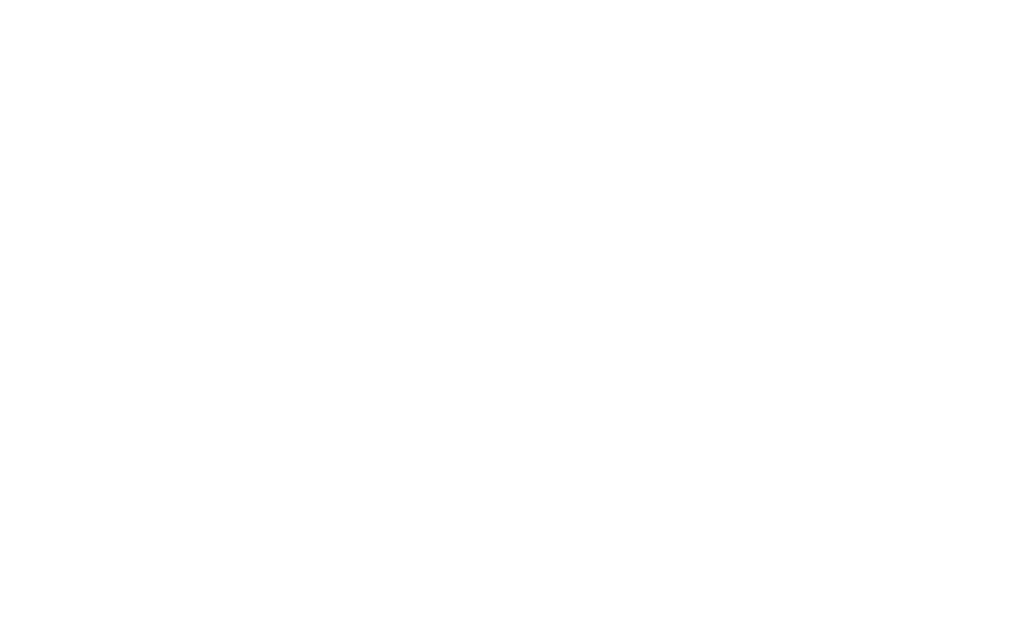
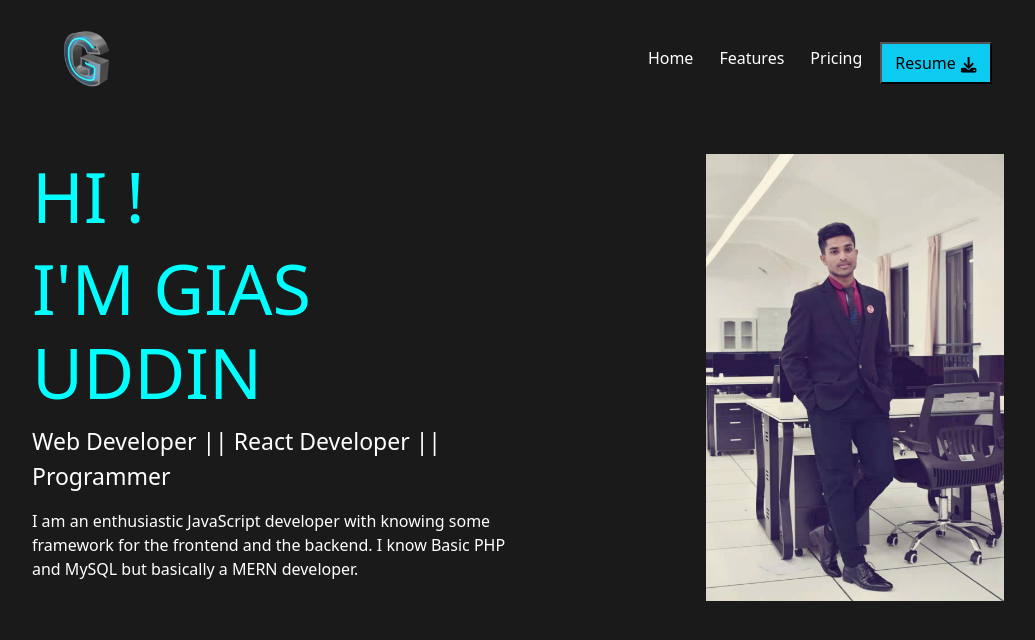
Before and after one commit to shifat97/phitron-portfolio, a plain HTML site: page index.html in a window 1280 px wide. Shown: the whole page, without its empty margins (122-1157 px from the left). Drawn offline with nearby package versions, Linux system fonts and the light colour scheme.

Commit message:
add header and hero section

```diff
--- a/index.html
+++ b/index.html
@@ -3,7 +3,89 @@
   <head>
     <meta charset="UTF-8" />
     <meta name="viewport" content="width=device-width, initial-scale=1.0" />
-    <title>Document</title>
+    <title>Portfolio</title>
+    <link rel="stylesheet" href="style.css" />
+    <link
+      href="https://cdn.jsdelivr.net/npm/bootstrap@5.3.6/dist/css/bootstrap.min.css"
+      rel="stylesheet"
+      integrity="sha384-4Q6Gf2aSP4eDXB8Miphtr37CMZZQ5oXLH2yaXMJ2w8e2ZtHTl7GptT4jmndRuHDT"
+      crossorigin="anonymous"
+    />
   </head>
-  <body></body>
+  <body>
+    <!-- Navbar and Hamburger-->
+    <section id="navbar">
+      <nav class="navbar navbar-expand-lg bg-color">
+        <div class="container-fluid bg-color">
+          <img src="./images/logo.png" width="80" height="80" alt="" />
+          <button
+            class="navbar-toggler bg-white"
+            type="button"
+            data-bs-toggle="collapse"
+            data-bs-target="#navbarText"
+            aria-controls="navbarText"
+            aria-expanded="false"
+            aria-label="Toggle navigation"
+          >
+            <span class="navbar-toggler-icon"></span>
+          </button>
+          <div class="collapse navbar-collapse" id="navbarText">
+            <ul class="navbar-nav me-auto mb-2 mb-lg-0"></ul>
+            <span class="navbar-text">
+              <ul class="navbar-nav me-auto mb-2 mb-lg-0 cs-nav">
+                <li class="nav-item">
+                  <a
+                    class="nav-link active text-white"
+                    aria-current="page"
+                    href="#"
+                    >Home</a
+                  >
+                </li>
+                <li class="nav-item">
+                  <a class="nav-link text-white" href="#">Features</a>
+                </li>
+                <li class="nav-item">
+                  <a class="nav-link text-white" href="#">Pricing</a>
+                </li>
+                <button class="resume">
+                  Resume <span><img src="./icons/download.svg" alt="" /></span>
+                </button>
+              </ul>
+            </span>
+          </div>
+        </div>
+      </nav>
+    </section>
+    <!-- Hero -->
+    <div class="h-48 bg-color"></div>
+    <section id="hero" class="bg-color text-white">
+      <!-- Information -->
+      <div class="info">
+        <h1 class="hero-title">HI !</h1>
+        <h1 class="hero-title">I'M GIAS UDDIN</h1>
+        <p class="hero-headline">
+          Web Developer || React Developer || Programmer
+        </p>
+        <p class="hero-summary">
+          I am an enthusiastic JavaScript developer with knowing some framework
+          for the frontend and the backend. I know Basic PHP and MySQL but
+          basically a MERN developer.
+        </p>
+      </div>
+      <!-- Image -->
+      <div class="img relative">
+        <img class="hero-img absolute" src="./images/gias.jpg" alt="" />
+      </div>
+      <div></div>
+    </section>
+    <!-- Portfolio -->
+    <!-- Skills and Education -->
+    <!-- Contact -->
+    <!-- Footer -->
+    <script
+      src="https://cdn.jsdelivr.net/npm/bootstrap@5.3.6/dist/js/bootstrap.bundle.min.js"
+      integrity="sha384-j1CDi7MgGQ12Z7Qab0qlWQ/Qqz24Gc6BM0thvEMVjHnfYGF0rmFCozFSxQBxwHKO"
+      crossorigin="anonymous"
+    ></script>
+  </body>
 </html>
--- a/style.css
+++ b/style.css
@@ -0,0 +1,118 @@
+* {
+  margin: 0;
+  padding: 0;
+  box-sizing: border-box;
+}
+
+html {
+  background-color: #1a1a1a;
+  padding: 10px;
+}
+
+@media screen and (min-width: 992px) {
+  html {
+    width: 992px;
+    margin: auto;
+  }
+}
+
+/* Universal styles */
+
+.h-48 {
+  height: 48px;
+}
+
+.bg-color {
+  background-color: #1a1a1a;
+}
+
+.text-white {
+  color: white;
+}
+
+.relative {
+  position: relative;
+}
+
+.absolute {
+  position: absolute;
+}
+
+/* Navbar */
+.resume {
+  background-color: #0dcaf0;
+  padding: 7px 13px;
+  margin-top: 10px;
+}
+
+@media screen and (min-width: 992px) {
+  .cs-nav {
+    display: flex;
+    align-items: center;
+    gap: 10px;
+  }
+}
+
+/* Hero */
+#hero {
+  display: flex;
+  flex-direction: column;
+  justify-content: space-between;
+}
+
+#hero > .info,
+.img {
+  width: 100%;
+}
+
+#hero > .info {
+  text-align: center;
+}
+
+.hero-img {
+  width: 100%;
+}
+
+.hero-title {
+  color: #00ffff;
+  font-weight: 700px;
+  font-size: 40px;
+}
+
+.hero-headline {
+  font-size: 20px;
+  font-weight: 600px;
+  margin-top: 10px;
+}
+
+.hero-summary {
+  font-size: 16px;
+}
+
+@media screen and (min-width: 992px) {
+  #hero {
+    flex-direction: row;
+  }
+
+  #hero > .info,
+  .img {
+    width: 50%;
+  }
+
+  #hero > .info {
+    text-align: left;
+  }
+
+  .hero-title {
+    font-size: 70px;
+  }
+
+  .hero-headline {
+    font-size: 23px;
+  }
+
+  .hero-img {
+    width: 298px;
+    right: 0;
+  }
+}
```
Also changed, not shown: icons/download.svg (added), icons/github.svg (added), icons/linkedin.svg (added), icons/youtube.svg (added), 1 other file.
